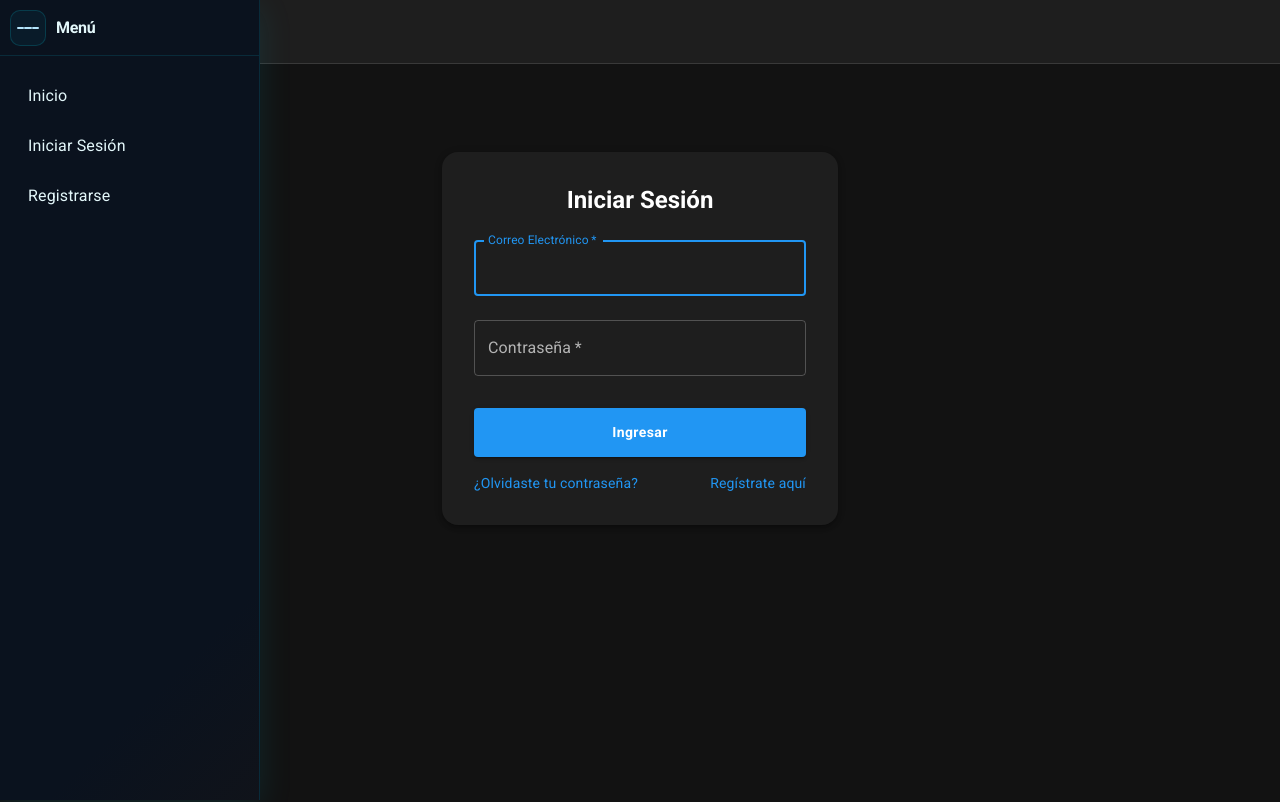
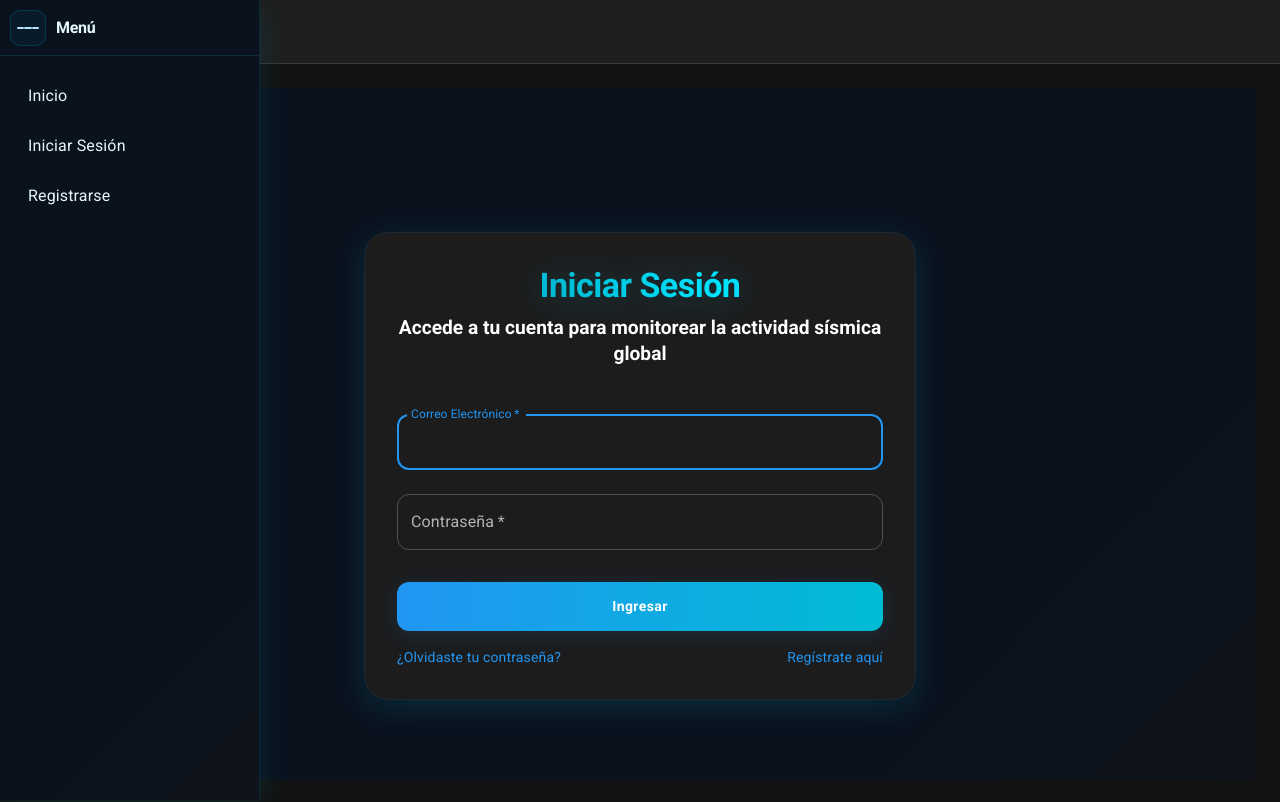
Before and after one commit to Jhoymell/seismic-tracker, a React (Create React App) app in the folder frontend/sismic-app-client/: page /login in a window 1280 px wide. Shown: the top 802 px of the page. Built offline with nearby package versions, Linux system fonts and the light colour scheme; some icons are missing.

Commit message:
Add shared styled components and update LoginPage with modern design
Co-authored-by: Jhoymell <183166179+Jhoymell@users.noreply.github.com>

```diff
--- a/frontend/sismic-app-client/src/components/profile/PasswordChangeModal.js
+++ b/frontend/sismic-app-client/src/components/profile/PasswordChangeModal.js
@@ -52,12 +52,12 @@ const PasswordChangeModal = ({ open, onClose }) => {
   const [passwordChecks, setPasswordChecks] = useState({ length: false, uppercase: false, lowercase: false, number: false, specialChar: false });
 
   const newPasswordValue = watch('new_password1', '');
-  const strengthLabels = ["Muy Débil", "Débil", "Regular", "Fuerte", "Muy Fuerte"];
   const strengthColors = ["error", "error", "warning", "success", "success"];
 
   useEffect(() => {
     // Solo recalculamos si el modal está abierto para optimizar
     if (open) {
+      const strengthLabels = ["Muy Débil", "Débil", "Regular", "Fuerte", "Muy Fuerte"];
       const result = zxcvbn(newPasswordValue || '');
       setPasswordStrength({ score: result.score, label: strengthLabels[result.score] });
       setPasswordChecks({
--- a/frontend/sismic-app-client/src/components/register/AccountStep.js
+++ b/frontend/sismic-app-client/src/components/register/AccountStep.js
@@ -15,7 +15,7 @@ const slideVariants = {
 const AccountStep = ({ passwordStrength, passwordChecks }) => {
   const { control, formState: { errors, touchedFields } } = useFormContext();
 
-  const strengthLabels = ["Muy Débil", "Débil", "Regular", "Fuerte", "Muy Fuerte"];
+  // const strengthLabels = ["Muy Débil", "Débil", "Regular", "Fuerte", "Muy Fuerte"]; // Removed unused variable
   const strengthColors = ["error", "error", "warning", "success", "success"];
 
   const getAdornment = (fieldName) => {
--- /dev/null
+++ b/frontend/sismic-app-client/src/components/shared/StyledComponents.js
@@ -0,0 +1,235 @@
+import React from 'react';
+import { Box, Container, Typography, Paper } from '@mui/material';
+import { motion } from 'framer-motion';
+
+// Motion-enhanced components
+export const MotionBox = motion(Box);
+export const MotionContainer = motion(Container);
+export const MotionPaper = motion(Paper);
+
+// Styled Hero Container - used for main page headers
+export const HeroContainer = ({ children, ...props }) => (
+  <Box
+    sx={{
+      minHeight: { xs: '50vh', md: '60vh' },
+      display: 'flex',
+      alignItems: 'center',
+      justifyContent: 'center',
+      textAlign: 'center',
+      p: 3,
+      background: 'linear-gradient(135deg, #0a121e 80%, #10131a 100%)',
+      position: 'relative',
+      overflow: 'hidden',
+      ...props.sx
+    }}
+    {...props}
+  >
+    {children}
+  </Box>
+);
+
+// Styled Page Container - main content wrapper
+export const PageContainer = ({ children, maxWidth = "lg", ...props }) => (
+  <Container
+    maxWidth={maxWidth}
+    sx={{
+      py: { xs: 4, md: 6 },
+      px: { xs: 2, md: 3 },
+      ...props.sx
+    }}
+    {...props}
+  >
+    {children}
+  </Container>
+);
+
+// Styled Card/Paper component
+export const StyledCard = ({ children, elevation = 3, animate = true, ...props }) => {
+  const Component = animate ? MotionPaper : Paper;
+  const motionProps = animate ? {
+    initial: { opacity: 0, y: 20 },
+    animate: { opacity: 1, y: 0 },
+    transition: { duration: 0.6 }
+  } : {};
+
+  return (
+    <Component
+      elevation={elevation}
+      sx={{
+        p: { xs: 3, md: 4 },
+        borderRadius: '1.5rem',
+        background: 'rgba(30, 30, 30, 0.95)',
+        backdropFilter: 'blur(10px)',
+        border: '1px solid rgba(33, 150, 243, 0.1)',
+        boxShadow: '0 8px 32px 0 rgba(0, 188, 212, 0.15)',
+        transition: 'all 0.3s ease',
+        '&:hover': {
+          boxShadow: '0 12px 48px 0 rgba(0, 188, 212, 0.25)',
+          transform: 'translateY(-2px)',
+        },
+        ...props.sx
+      }}
+      {...motionProps}
+      {...props}
+    >
+      {children}
+    </Component>
+  );
+};
+
+// Gradient Title component
+export const GradientTitle = ({ children, variant = "h4", component, sx, ...props }) => (
+  <Typography
+    variant={variant}
+    component={component || variant.replace('h', 'h')}
+    sx={{
+      background: 'linear-gradient(90deg, #2196f3, #00bcd4, #00e5ff, #2196f3)',
+      WebkitBackgroundClip: 'text',
+      WebkitTextFillColor: 'transparent',
+      backgroundClip: 'text',
+      fontWeight: 800,
+      letterSpacing: '-0.5px',
+      filter: 'drop-shadow(0 2px 16px #00e5ff33)',
+      mb: 2,
+      ...sx
+    }}
+    {...props}
+  >
+    {children}
+  </Typography>
+);
+
+// Animated Hero Title (like in HomePage)
+export const AnimatedHeroTitle = ({ children, ...props }) => {
+  const titleRef = React.useRef(null);
+
+  React.useEffect(() => {
+    let frameId;
+    let deg = 0;
+    const animate = () => {
+      deg = (deg + 0.5) % 360;
+      if (titleRef.current) {
+        titleRef.current.style.background = `linear-gradient(${deg}deg, #2196f3, #00bcd4, #00e5ff, #2196f3)`;
+      }
+      frameId = requestAnimationFrame(animate);
+    };
+    animate();
+    return () => cancelAnimationFrame(frameId);
+  }, []);
+
+  return (
+    <>
+      <Box
+        sx={{
+          display: 'inline-block',
+          background: 'rgba(10,18,30,0.85)',
+          borderRadius: '1.5rem',
+          padding: '0.7em 1.2em',
+          boxShadow: '0 4px 32px 0 #0008',
+          mb: 3,
+          maxWidth: '100%',
+        }}
+      >
+        <Typography
+          ref={titleRef}
+          variant="h3"
+          component="h1"
+          sx={{
+            fontSize: { xs: '2rem', md: '3.2rem' },
+            fontWeight: 800,
+            margin: 0,
+            background: 'linear-gradient(90deg, #2196f3 10%, #fff 50%, #00bcd4 90%)',
+            WebkitBackgroundClip: 'text',
+            WebkitTextFillColor: 'transparent',
+            backgroundClip: 'text',
+            filter: 'drop-shadow(0 2px 32px #00e5ff88) drop-shadow(0 1px 0 #fff)',
+            letterSpacing: '-1px',
+            lineHeight: 1.1,
+            userSelect: 'none',
+            cursor: 'pointer',
+            animation: 'pulseGlow 2.5s infinite alternate',
+            textShadow: '0 2px 8px #fff, 0 1px 0 #2196f3',
+            wordBreak: 'break-word',
+            ...props.sx
+          }}
+          {...props}
+        >
+          {children}
+        </Typography>
+      </Box>
+      <style>{`
+        @keyframes pulseGlow {
+          0% { filter: drop-shadow(0 2px 32px #00e5ff88) drop-shadow(0 1px 0 #fff); }
+          100% { filter: drop-shadow(0 2px 64px #2196f388) drop-shadow(0 1px 0 #fff); }
+        }
+      `}</style>
+    </>
+  );
+};
+
+// Subtitle with gradient
+export const GradientSubtitle = ({ children, ...props }) => (
+  <Typography
+    variant="h5"
+    sx={{
+      background: 'linear-gradient(90deg, #00bcd4, #2196f3 60%, #00e5ff)',
+      WebkitBackgroundClip: 'text',
+      WebkitTextFillColor: 'transparent',
+      fontWeight: 600,
+      fontSize: { xs: '1.2rem', md: '1.7rem' },
+      letterSpacing: '-0.5px',
+      textShadow: '0 1px 8px #00e5ff33',
+      mb: 3,
+      ...props.sx
+    }}
+    {...props}
+  >
+    {children}
+  </Typography>
+);
+
+// Animated Form Container
+export const FormContainer = ({ children, maxWidth = "sm", ...props }) => (
+  <MotionBox
+    initial={{ opacity: 0, y: 20 }}
+    animate={{ opacity: 1, y: 0 }}
+    transition={{ duration: 0.6 }}
+    sx={{
+      mt: { xs: 4, md: 8 },
+      display: 'flex',
+      flexDirection: 'column',
+      alignItems: 'center',
+      ...props.sx
+    }}
+    {...props}
+  >
+    <Container maxWidth={maxWidth}>
+      <StyledCard>
+        {children}
+      </StyledCard>
+    </Container>
+  </MotionBox>
+);
+
+// Section Background
+export const SectionBackground = ({ children, variant = "primary", ...props }) => {
+  const backgrounds = {
+    primary: 'linear-gradient(135deg, #0a121e 80%, #10131a 100%)',
+    secondary: 'linear-gradient(135deg, #1e1e1e 80%, #2a2a2a 100%)',
+    dark: 'linear-gradient(135deg, #121212 80%, #1e1e1e 100%)'
+  };
+
+  return (
+    <Box
+      sx={{
+        py: { xs: 6, md: 10 },
+        background: backgrounds[variant],
+        position: 'relative',
+        ...props.sx
+      }}
+      {...props}
+    >
+      {children}
+    </Box>
+  );
+};
--- a/frontend/sismic-app-client/src/pages/LoginPage.js
+++ b/frontend/sismic-app-client/src/pages/LoginPage.js
@@ -13,7 +13,6 @@ import {
   TextField,
   Box,
   Typography,
-  Container,
   CircularProgress,
   Dialog,
   DialogActions,
@@ -21,7 +20,6 @@ import {
   DialogContentText,
   DialogTitle,
   Fade,
-  Grid
 } from '@mui/material';
 import AccessTimeFilledIcon from '@mui/icons-material/AccessTimeFilled';
 
@@ -29,15 +27,18 @@ import AccessTimeFilledIcon from '@mui/icons-material/AccessTimeFilled';
 import { loginUser } from '../api/auth';
 import useAuthStore from '../store/authStore';
 import PageTransition from '../components/utils/PageTransition';
-import theme from '../theme';
+import {
+  SectionBackground,
+  FormContainer,
+  GradientTitle,
+  GradientSubtitle
+} from '../components/shared/StyledComponents';
 
 // Esquema de validación para el formulario de login
 const schema = yup.object().shape({
   email: yup.string().email('Debe ser un correo válido').required('El correo es obligatorio'),
   password: yup.string().required('La contraseña es obligatoria'),
 });
-
-const MotionBox = motion(Box);
 
 const LoginPage = () => {
   const navigate = useNavigate();
@@ -77,34 +78,19 @@ const LoginPage = () => {
     }
   };
 
-  const formVariants = {
-    hidden: { opacity: 0, y: 20 },
-    visible: { opacity: 1, y: 0, transition: { duration: 0.5, ease: "easeInOut" } },
-  };
-
   return (
     <PageTransition>
-      <Container component="main" maxWidth="xs">
+      <SectionBackground>
         <Toaster position="top-center" />
-        <MotionBox
-          variants={formVariants}
-          initial="hidden"
-          animate="visible"
-          sx={{
-            marginTop: 8,
-            display: 'flex',
-            flexDirection: 'column',
-            alignItems: 'center',
-            backgroundColor: 'background.paper',
-            padding: { xs: 2, sm: 4 },
-            borderRadius: '1rem',
-            boxShadow: 3,
-          }}
-        >
-          <Typography component="h1" variant="h5">
+        <FormContainer maxWidth="sm">
+          <GradientTitle variant="h4" component="h1" sx={{ textAlign: 'center', mb: 1 }}>
             Iniciar Sesión
-          </Typography>
-          <Box component="form" onSubmit={handleSubmit(onSubmit)} sx={{ mt: 1, width: '100%' }}>
+          </GradientTitle>
+          <GradientSubtitle sx={{ textAlign: 'center', mb: 4, fontSize: { xs: '1rem', md: '1.2rem' } }}>
+            Accede a tu cuenta para monitorear la actividad sísmica global
+          </GradientSubtitle>
+
+          <Box component="form" onSubmit={handleSubmit(onSubmit)} sx={{ width: '100%' }}>
             <TextField
               margin="normal"
               required
@@ -115,6 +101,11 @@ const LoginPage = () => {
               {...register('email')}
               error={!!errors.email}
               helperText={errors.email?.message}
+              sx={{
+                '& .MuiOutlinedInput-root': {
+                  borderRadius: '12px',
+                },
+              }}
             />
             <TextField
               margin="normal"
@@ -127,6 +118,11 @@ const LoginPage = () => {
               {...register('password')}
               error={!!errors.password}
               helperText={errors.password?.message}
+              sx={{
+                '& .MuiOutlinedInput-root': {
+                  borderRadius: '12px',
+                },
+              }}
             />
             <motion.div whileHover={{ scale: 1.02 }} whileTap={{ scale: 0.98 }}>
               <Button
@@ -134,36 +130,53 @@ const LoginPage = () => {
                 fullWidth
                 variant="contained"
                 disabled={isSubmitting}
-                sx={{ mt: 3, mb: 2, py: 1.5 }}
+                sx={{
+                  mt: 3,
+                  mb: 2,
+                  py: 1.5,
+                  borderRadius: '12px',
+                  fontWeight: 700,
+                  background: 'linear-gradient(90deg, #2196f3, #00bcd4)',
+                  boxShadow: '0 4px 20px 0 rgba(33,150,243,0.15)',
+                  '&:hover': {
+                    background: 'linear-gradient(90deg, #00bcd4, #2196f3)',
+                    boxShadow: '0 8px 32px 0 rgba(33,150,243,0.25)',
+                  },
+                }}
               >
                 {isSubmitting ? <CircularProgress size={24} color="inherit" /> : 'Ingresar'}
               </Button>
             </motion.div>
-            <Grid container justifyContent="space-between">
-              <Grid item>
+
+            <Box sx={{ display: 'flex', justifyContent: 'space-between', flexWrap: 'wrap', gap: 1 }}>
               <Typography variant="body2">
-                  <Link to="/olvide-mi-password" style={{ color: theme.palette.primary.main, textDecoration: 'none' }}>
+                <Link to="/olvide-mi-password" style={{ color: '#2196f3', textDecoration: 'none' }}>
                   ¿Olvidaste tu contraseña?
                 </Link>
               </Typography>
-              </Grid>
-              <Grid item>
               <Typography variant="body2">
-                  <Link to="/registro" style={{ color: theme.palette.primary.main, textDecoration: 'none' }}>
+                <Link to="/registro" style={{ color: '#2196f3', textDecoration: 'none' }}>
                   Regístrate aquí
                 </Link>
               </Typography>
-              </Grid>
-            </Grid>
             </Box>
-        </MotionBox>
-      </Container>
+          </Box>
+        </FormContainer>
+      </SectionBackground>
       <Dialog
         open={showInactivityModal}
         onClose={handleCloseModal}
         TransitionComponent={Fade}
-        transitionDuration={700} // antes 200, ahora 0.7s consistente
-        PaperProps={{ sx: { borderRadius: '1rem', padding: '1rem' } }}
+        transitionDuration={700}
+        PaperProps={{
+          sx: {
+            borderRadius: '1.5rem',
+            padding: '1rem',
+            background: 'rgba(30, 30, 30, 0.95)',
+            backdropFilter: 'blur(10px)',
+            border: '1px solid rgba(33, 150, 243, 0.1)',
+          }
+        }}
       >
         <DialogTitle sx={{ display: 'flex', alignItems: 'center', gap: 1.5 }}>
           <AccessTimeFilledIcon color="primary" fontSize="large" />
@@ -177,7 +190,19 @@ const LoginPage = () => {
           </DialogContentText>
         </DialogContent>
         <DialogActions>
-          <Button onClick={handleCloseModal} variant="contained" autoFocus>
+          <Button
+            onClick={handleCloseModal}
+            variant="contained"
+            autoFocus
+            sx={{
+              borderRadius: '12px',
+              fontWeight: 700,
+              background: 'linear-gradient(90deg, #2196f3, #00bcd4)',
+              '&:hover': {
+                background: 'linear-gradient(90deg, #00bcd4, #2196f3)',
+              },
+            }}
+          >
             Entendido
           </Button>
         </DialogActions>
--- a/frontend/sismic-app-client/src/pages/ProfilePage.js
+++ b/frontend/sismic-app-client/src/pages/ProfilePage.js
@@ -5,7 +5,7 @@ import { yupResolver } from "@hookform/resolvers/yup";
 import * as yup from "yup";
 import toast, { Toaster } from "react-hot-toast";
 import PhoneInput from "react-phone-number-input";
-import { motion } from "framer-motion";
+// import { motion } from "framer-motion"; // Removed unused import
 // Importaciones de MUI
 import {
   Button,
```
Lines whose indentation alone changed are shown as unchanged.
